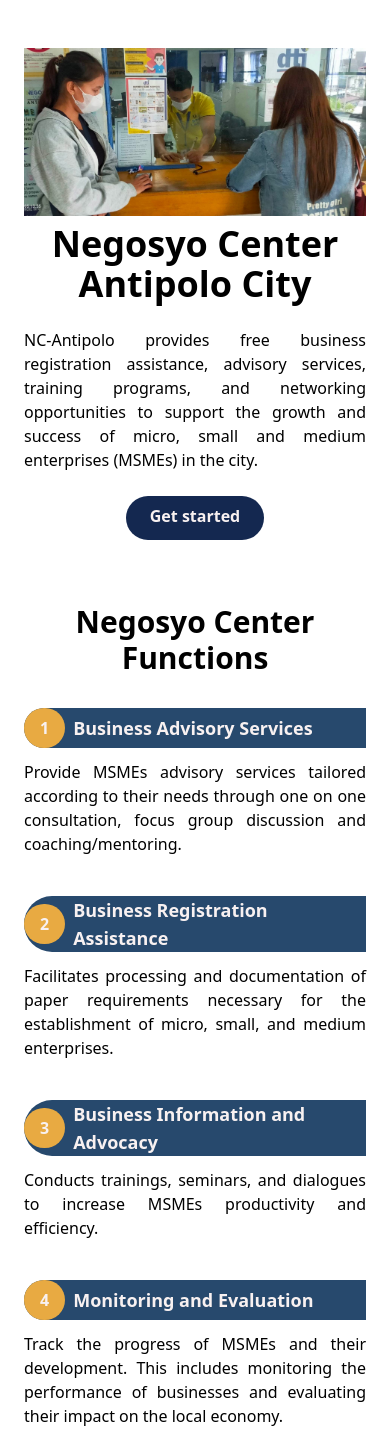
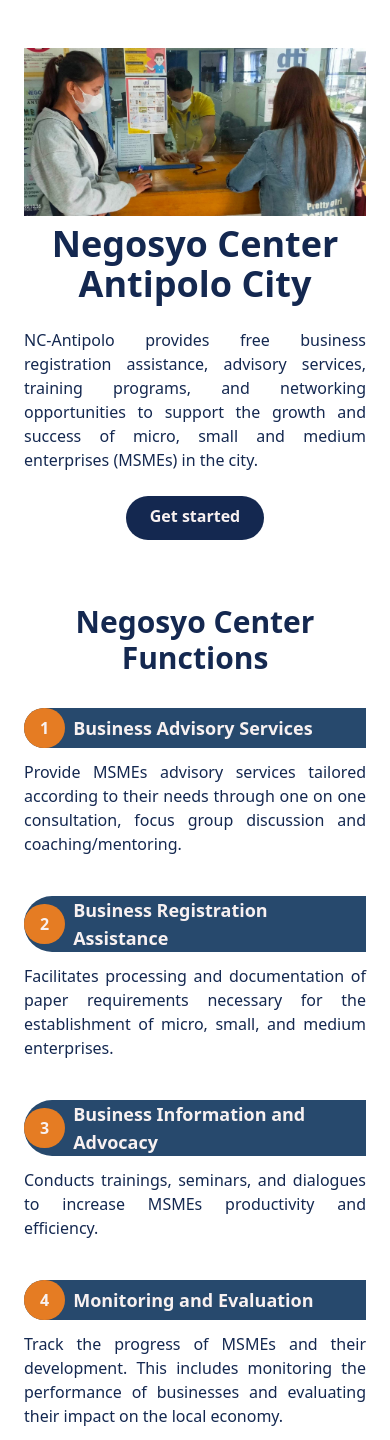
Before and after one commit to rylCodes/nc-antipolo-website, a Django app: page / in a window 390 px wide. Shown: the part 64-1504 px from the top of the page. Run offline with Django 4.2, Linux system fonts and the light colour scheme; some libraries are stand-ins or nearby versions.

Commit message:
change color

```diff
--- a/templates/base.html
+++ b/templates/base.html
@@ -14,7 +14,7 @@
 		{% tailwind_css %}
 	</head>
 
-	<body class="">
+	<body class="text-myNavy">
 		<header class="bg-slate-100">{% include 'partials/navigation.html' %}</header>
 		<main>{% block pageContent %} {% endblock pageContent %}</main>
 		<footer class="border-t-2">{% include 'partials/footer.html' %}</footer>
--- a/templates/home.html
+++ b/templates/home.html
@@ -13,7 +13,7 @@
                         NC-Antipolo provides free business registration assistance, advisory services, training programs, and networking opportunities to support the growth and success of micro, small and medium enterprises (MSMEs) in the city.
                     </p>
                     <div class="flex justify-center lg:justify-start">
-                        <a href="{% url 'assistance' %}" class="font-bold p-3 px-6 pt-2 text-cream bg-myNavy rounded-full baseline hover:bg-blue-950">
+                        <a href="{% url 'assistance' %}" class="font-bold p-3 px-6 pt-2 text-cream bg-myNavy rounded-full baseline hover:bg-blue-900">
                             Get started
                         </a>
                     </div>
@@ -43,7 +43,7 @@
                     <div class="flex flex-col max-w-2xl space-y-3 lg:space-y-0 lg:space-x-3 lg:flex-row lg:max-w-lg lg:w-1/2">
                         <div class="rounded-l-full bg-paleBlue lg:bg-transparent">
                             <div class="flex items-center space-x-2">
-                                <div class="py-2 px-4 text-cream font-bold rounded-full bg-myMustard lg:bg-myNavy">
+                                <div class="py-2 px-4 text-cream font-bold rounded-full bg-myOrange lg:bg-myNavy">
                                     1
                                 </div>
                                 <h3 class="text-lg text-cream font-bold lg:mb-4 lg:hidden">
@@ -64,7 +64,7 @@
                     <div class="flex flex-col max-w-2xl space-y-3 lg:space-y-0 lg:space-x-3 lg:flex-row lg:max-w-lg lg:w-1/2">
                         <div class="rounded-l-full bg-paleBlue lg:bg-transparent">
                             <div class="flex items-center space-x-2">
-                                <div class="py-2 px-4 text-cream font-bold rounded-full bg-myMustard lg:bg-myNavy">
+                                <div class="py-2 px-4 text-cream font-bold rounded-full bg-myOrange lg:bg-myNavy">
                                     2
                                 </div>
                                 <h3 class="text-lg text-cream font-bold lg:mb-4 lg:hidden">
@@ -89,7 +89,7 @@
                     <div class="flex flex-col max-w-2xl space-y-3 lg:space-y-0 lg:space-x-3 lg:flex-row lg:max-w-lg lg:w-1/2">
                         <div class="rounded-l-full bg-paleBlue lg:bg-transparent">
                             <div class="flex items-center space-x-2">
-                                <div class="py-2 px-4 text-cream font-bold rounded-full bg-myMustard lg:bg-myNavy">
+                                <div class="py-2 px-4 text-cream font-bold rounded-full bg-myOrange lg:bg-myNavy">
                                     3
                                 </div>
                                 <h3 class="text-lg text-cream font-bold lg:mb-4 lg:hidden">
@@ -110,7 +110,7 @@
                     <div class="flex flex-col max-w-2xl space-y-3 lg:space-y-0 lg:space-x-3 lg:flex-row lg:max-w-lg lg:w-1/2">
                         <div class="rounded-l-full bg-paleBlue lg:bg-transparent">
                             <div class="flex items-center space-x-2">
-                                <div class="py-2 px-4 text-cream font-bold rounded-full bg-myMustard lg:bg-myNavy">
+                                <div class="py-2 px-4 text-cream font-bold rounded-full bg-myOrange lg:bg-myNavy">
                                     4
                                 </div>
                                 <h3 class="text-lg text-cream font-bold lg:mb-4 lg:hidden">
@@ -141,7 +141,7 @@
                 </h2>
                 <div>
                 <!--Button-->
-                <a href="{% url 'assistance' %}" class="p-3 px-6 pt-2 font-bold text-myNavy bg-cream rounded-full baseline hover:bg-gray-300">
+                <a href="{% url 'assistance' %}" class="p-3 px-6 pt-2 font-bold bg-cream rounded-full baseline hover:bg-gray-300">
                     Get started
                 </a>
                 </div>
--- a/templates/partials/navigation.html
+++ b/templates/partials/navigation.html
@@ -17,7 +17,7 @@
             </div>
 
             <!--Get Started Button-->
-            <a id="getStartedButton" href="{% url 'assistance' %}" class="hidden p-3 px-6 pt-2 text-cream font-bold whitespace-nowrap bg-myNavy rounded-full hover:bg-blue-950 md:block">
+            <a id="getStartedButton" href="{% url 'assistance' %}" class="hidden p-3 px-6 pt-2 text-cream font-bold whitespace-nowrap bg-myNavy rounded-full hover:bg-blue-900 md:block">
                 Get started
             </a>
 
@@ -28,13 +28,13 @@
                 <span class="h-1 w-6 rounded bg-blue-950 group-hover:bg-blue-500"></span>
             </div>
             <!--Alt Navigation-->
-            <div id="altNavigation" class="hidden absolute divide-y top-5 right-8 h-auto w-48 bg-myMustard shadow flex-col justify-center rounded-lg text-lg font-bold text-myNavy text-center md:hidden">
-                <a class="px-2 py-1 hover:rounded-md hover:bg-cream min-w-full mx-auto" href="{% url 'home' %}">Home</a>
-                <a class="px-2 py-1 hover:rounded-md hover:bg-cream min-w-full mx-auto" href="{% url 'about' %}">About</a>
-                <a class="px-2 py-1 hover:rounded-md hover:bg-cream min-w-full mx-auto" href="{% url 'assistance'%}">Assistance</a>
-                <a class="px-2 py-1 hover:rounded-md hover:bg-cream min-w-full mx-auto" href="{% url 'resources' %}">Resources</a>
-                <a class="px-2 py-1 hover:rounded-md hover:bg-cream min-w-full mx-auto" href="{% url 'faqs' %}">FAQs</a>
-                <a class="px-2 py-1 hover:rounded-md hover:bg-cream min-w-full mx-auto" href="{% url 'contact' %}">Contact</a>
+            <div id="altNavigation" class="hidden absolute divide-y top-5 right-8 h-auto w-48 bg-myOrange shadow flex-col justify-center rounded-lg text-lg font-bold text-cream text-center md:hidden">
+                <a class="px-2 py-1 hover:rounded-md hover:bg-orange-400 min-w-full mx-auto" href="{% url 'home' %}">Home</a>
+                <a class="px-2 py-1 hover:rounded-md hover:bg-orange-400 min-w-full mx-auto" href="{% url 'about' %}">About</a>
+                <a class="px-2 py-1 hover:rounded-md hover:bg-orange-400 min-w-full mx-auto" href="{% url 'assistance'%}">Assistance</a>
+                <a class="px-2 py-1 hover:rounded-md hover:bg-orange-400 min-w-full mx-auto" href="{% url 'resources' %}">Resources</a>
+                <a class="px-2 py-1 hover:rounded-md hover:bg-orange-400 min-w-full mx-auto" href="{% url 'faqs' %}">FAQs</a>
+                <a class="px-2 py-1 hover:rounded-md hover:bg-orange-400 min-w-full mx-auto" href="{% url 'contact' %}">Contact</a>
             </div>
         </div>
     </div>
--- a/theme/static/css/dist/styles.css
+++ b/theme/static/css/dist/styles.css
@@ -1209,6 +1209,11 @@ select {
   background-color: rgb(39 73 109 / var(--tw-bg-opacity));
 }
 
+.bg-myOrange {
+  --tw-bg-opacity: 1;
+  background-color: rgb(229 124 35 / var(--tw-bg-opacity));
+}
+
 .p-3 {
   padding: 0.75rem;
 }
@@ -1363,6 +1368,11 @@ select {
 .text-white {
   --tw-text-opacity: 1;
   color: rgb(255 255 255 / var(--tw-text-opacity));
+}
+
+.text-blue-950 {
+  --tw-text-opacity: 1;
+  color: rgb(23 37 84 / var(--tw-text-opacity));
 }
 
 .shadow {
@@ -1456,6 +1466,11 @@ select {
   background-color: rgb(23 37 84 / var(--tw-bg-opacity));
 }
 
+.hover\:bg-orange-500:hover {
+  --tw-bg-opacity: 1;
+  background-color: rgb(249 115 22 / var(--tw-bg-opacity));
+}
+
 .hover\:bg-opacity-80:hover {
   --tw-bg-opacity: 0.8;
 }
```
